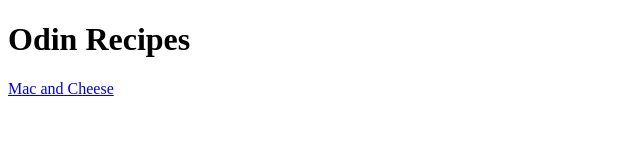
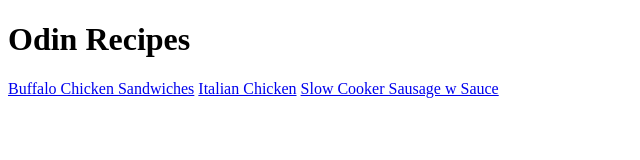
Before and after one commit to TheBadBear/odin_recipes, a plain HTML site: page index.html in a window 1280 px wide. Shown: the whole page, without its empty margins (0-640 px from the left). Drawn offline with Linux system fonts and the light colour scheme.

Commit message:
fix typo
fix <a> typo on line 9

```diff
--- a/index.html
+++ b/index.html
@@ -6,6 +6,8 @@
 </head>
 <body>
     <h1>Odin Recipes</h1>
-    <a href="recipes/maccheese.html">Mac and Cheese</a>
+    <a href="recipes/buffalo.html">Buffalo Chicken Sandwiches</a>
+    <a href="recipes/chicken.html">Italian Chicken</a>
+    <a href="recipes/sausage.html">Slow Cooker Sausage w Sauce</a>
 </body>
 </html>
```
